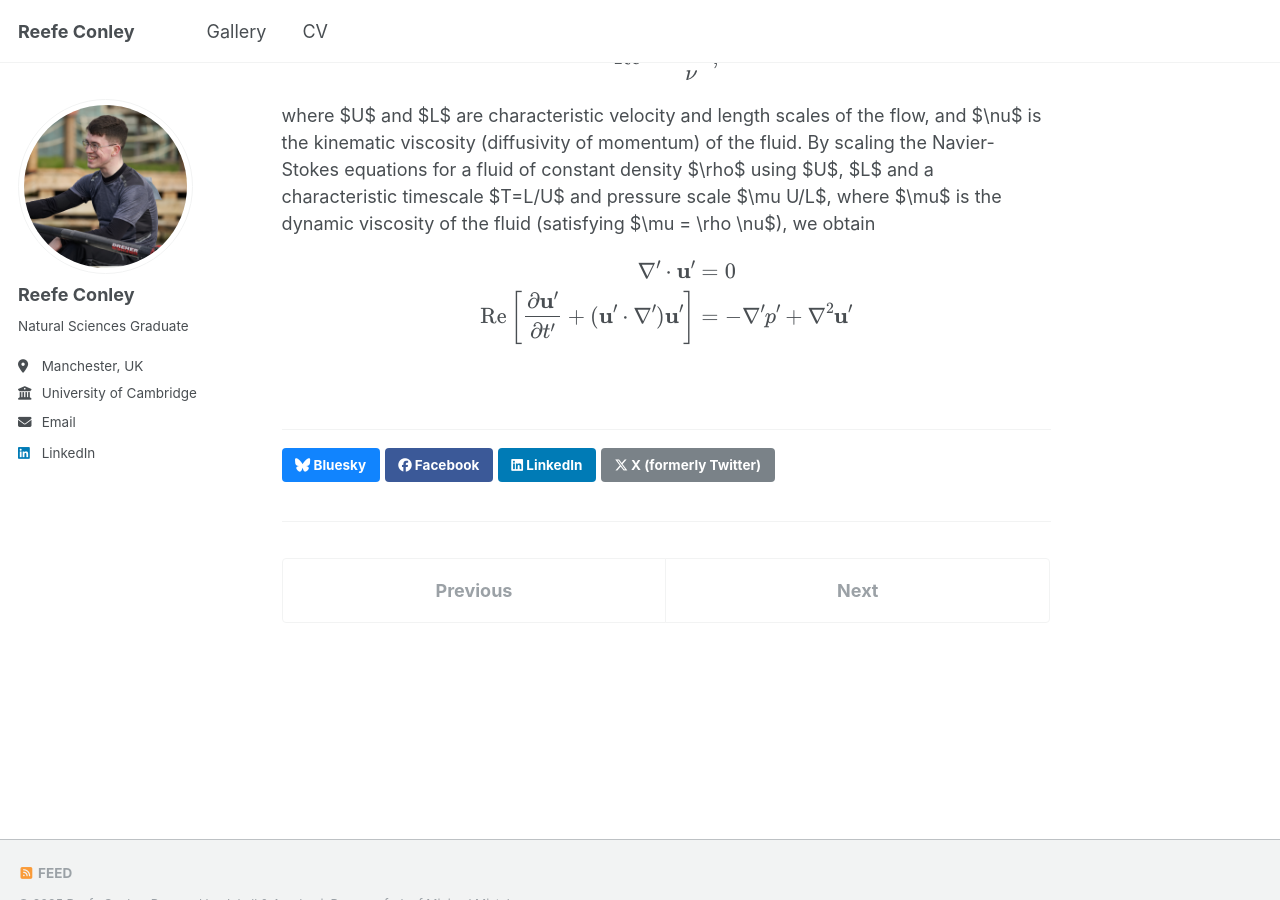
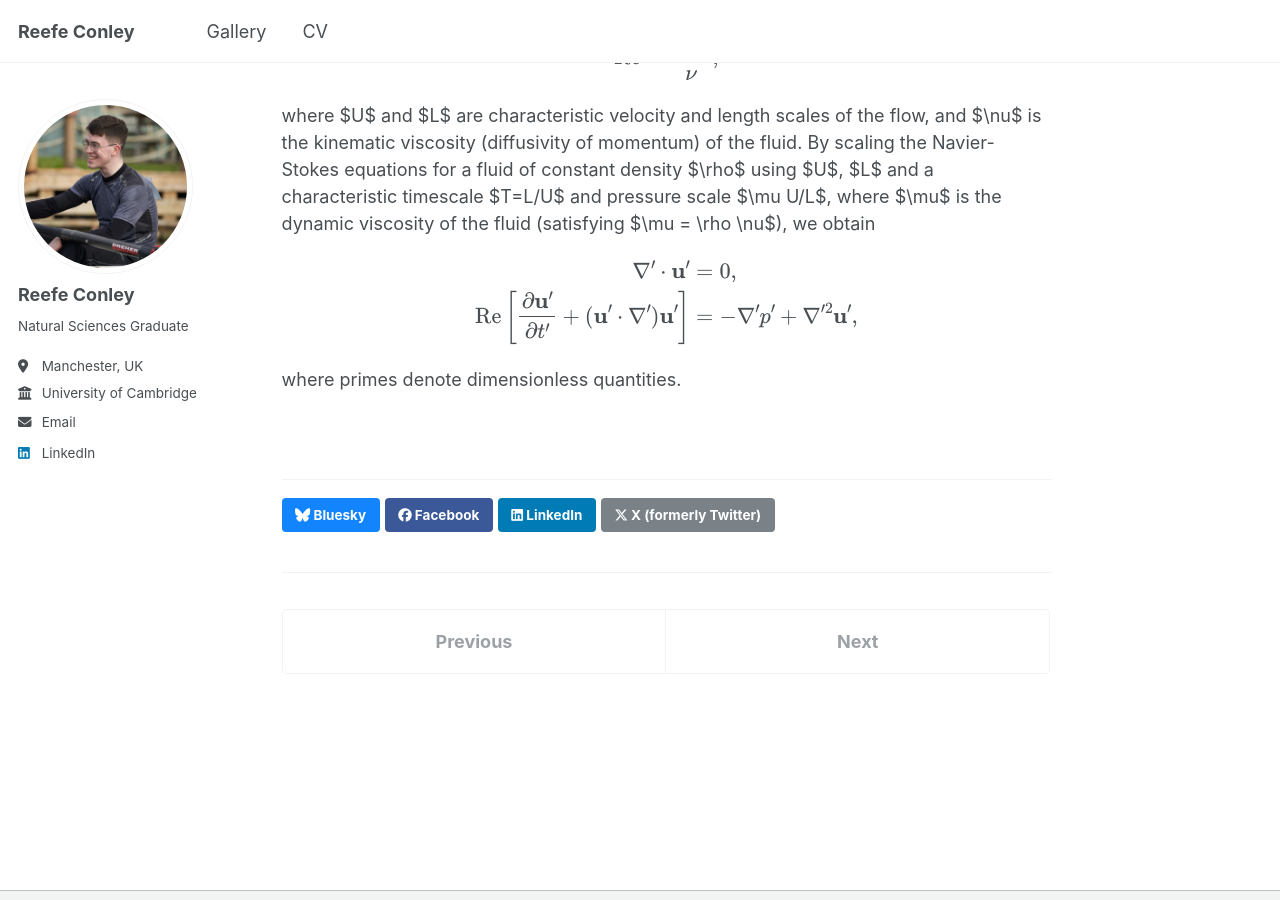
Before and after one commit to reefeconley/reefeconley.github.io, a Jekyll site: the page built from _portfolio/portfolio-1.md, in a window 1280 px wide and 900 px high, scrolled down 445 px. Built offline with Jekyll 4.4.1, drawn with Linux system fonts in a browser that asks for light colours; a script that is not in the unit is left out.

Commit message:
Update portfolio-1.md

```diff
--- a/_portfolio/portfolio-1.md
+++ b/_portfolio/portfolio-1.md
@@ -1,6 +1,6 @@
 ---
 title: "Vorticity and turbulence"
-excerpt: "Nearly-free evolution of vorticity in two dimensions<br/><img src='/images/vorticity/vorticity.png' style='width: 25%;'>"
+excerpt: "Nearly-free evolution of vorticity in two dimensions<br/><img src='/images/vorticity/vorticity.png' style='width: 40%;'>"
 collection: portfolio
 ---
 
@@ -18,7 +18,9 @@
 
 $$
 \begin{aligned}
-\mathbf{\nabla}'\cdot\mathbf{u}' &= 0\\
-\text{Re}\left[\frac{\partial \mathbf{u}'}{\partial t'} + (\mathbf{u}'\cdot\mathbf{\nabla}')\mathbf{u}'\right] &= -\mathbf{\nabla}'p' + \nabla^2 \mathbf{u}'
+\mathbf{\nabla}'\cdot\mathbf{u}' &= 0,\\
+\text{Re}\left[\frac{\partial \mathbf{u}'}{\partial t'} + (\mathbf{u}'\cdot\mathbf{\nabla}')\mathbf{u}'\right] &= -\mathbf{\nabla}'p' + \nabla'^2 \mathbf{u}',
 \end{aligned}
 $$
+
+where primes denote dimensionless quantities.
```
